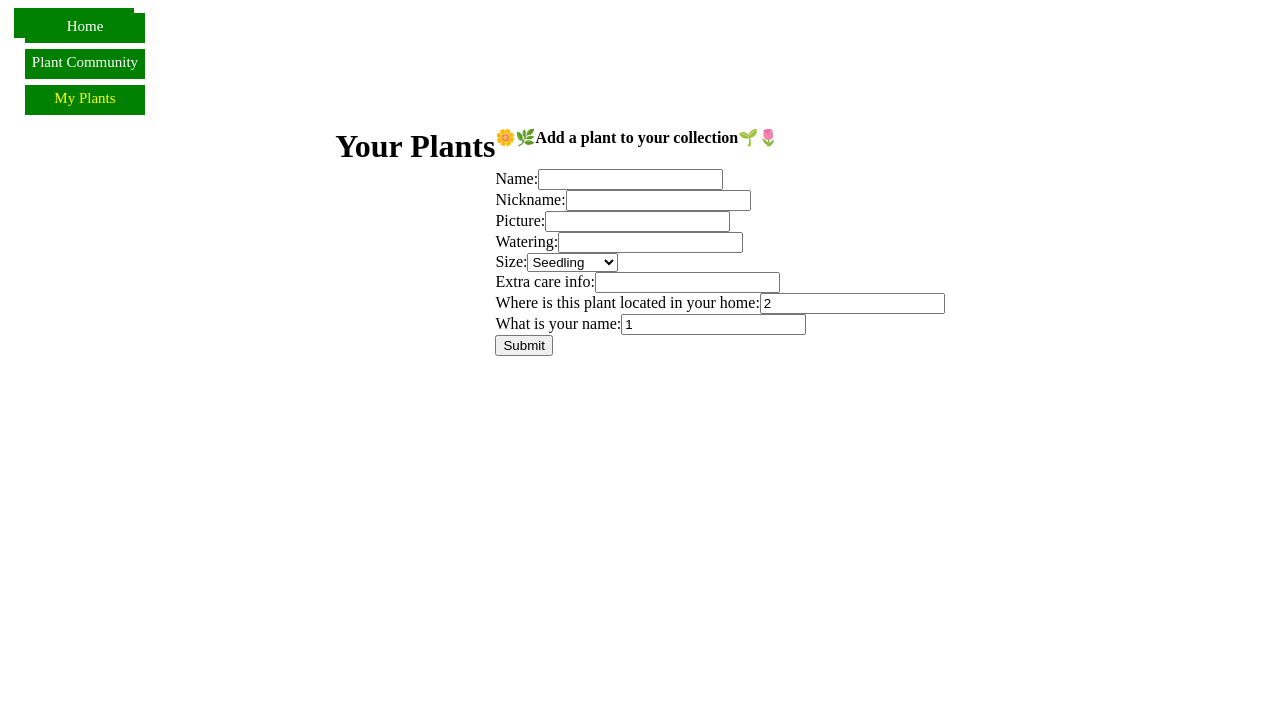
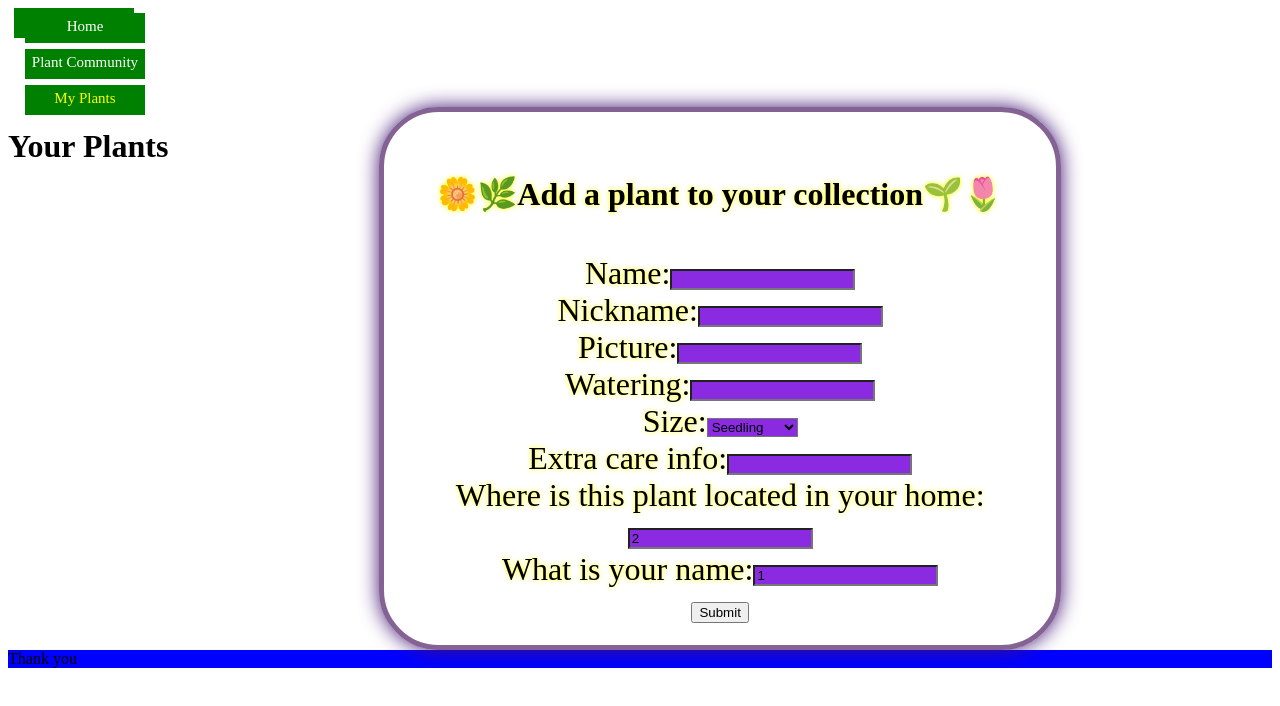
Before and after one commit to flaniyanjr/Plant-Buds, a React app in the folder client/: page /myplants in a window 1280 px wide. Built offline with nearby package versions, Linux system fonts and the light colour scheme; no server answers.

Commit message:
user get

```diff
--- a/client/src/NavBar.css
+++ b/client/src/NavBar.css
@@ -15,3 +15,42 @@
 .active {
     color: yellow;
 }
+
+
+
+.new-plant-form {
+    font-family: 'times new roman';
+    color:= blue;
+    text-shadow: 0 0 5px yellow;
+    font-size: 2rem;
+  }
+
+
+.new-plant-form input {
+    background-color: blueviolet;
+}
+
+.new-plant-form select{
+    background-color: blueviolet;
+}
+
+.new-plant-form{
+    display: flex;
+    flex-direction: column;
+    align-items: center;
+    justify-content: center;
+    height: 100vh;
+    padding: 20px;
+    max-width: 50%;
+    margin: 0 auto;
+    text-align: center;
+    height: 100%;
+    border: 5px solid #3a04539f;
+    border-radius: 60px;
+    box-shadow: 0 0 20px rgb(65, 21, 116);
+
+  }
+
+.footer {
+    background-color: blue;
+}
--- a/client/src/NewPLantForm.css
+++ /dev/null
@@ -1,6 +0,0 @@
-.new-plant-form h4 {
-    font-family: 'times new roman';
-    color:rgb(236, 113, 13);
-    text-shadow: 0 0 5px yellow;
-    font-size: 2rem;
-  }
--- a/client/src/components/App.js
+++ b/client/src/components/App.js
@@ -18,12 +18,22 @@ function App() {
         setAllPlantItems(current => [...current, newPlant])
     }
 
+
+    const [allOwnersItems, setAllOwnersItems] = useState([])
+
+    useEffect(()=>{
+        fetch("/users")
+            .then((resp)=> resp.json())
+            .then(allOwners => setAllOwnersItems(allOwners))
+    }, []);
+
     const context= {
         allPlantItems,
         setAllPlantItems,
-        addPlant
+        addPlant,
+        allOwnersItems,
+        setAllOwnersItems
     }
-
 
 
     return (
--- a/client/src/components/Footer.js
+++ b/client/src/components/Footer.js
@@ -1,5 +1,9 @@
 function Footer() {
-    return
+    return(
+        <div className= "footer" >
+            Thank you
+        </div>
+    )
 }
 
 export default Footer;
--- /dev/null
+++ b/client/src/components/OwnerCard.js
@@ -0,0 +1,13 @@
+import { useState } from "react"
+
+function OwnerCard({id, name ,plants}) {
+
+
+    return (
+        <div className="card">
+            <h2>{name}</h2>
+        </div>
+    )
+}
+
+export default OwnerCard;
--- a/client/src/components/PlantLibrary.js
+++ b/client/src/components/PlantLibrary.js
@@ -1,10 +1,12 @@
 import { useEffect, useState } from "react";
 import PlantCard from "./PlantCard";
+import OwnerCard from "./OwnerCard";
 import { useOutletContext } from "react-router-dom"
 
 function PlantLibrary(){
 
     const {allPlantItems}= useOutletContext()
+    const {allOwnersItems}= useOutletContext()
 
     // render plant library items
     const renderPlantItems = allPlantItems.map((plant) => (
@@ -21,6 +23,12 @@ function PlantLibrary(){
         />
     ))
 
+    const renderOwnerItems = allOwnersItems.map((owner)=>(
+        <OwnerCard
+        user={owner.name}
+        />
+    ))
+
 
     // display
     return (
@@ -29,6 +37,8 @@ function PlantLibrary(){
             <div className='container' >
                 {renderPlantItems}
             </div>
+            <div> {renderOwnerItems}</div>
+
         </div>
     )
 }
```
